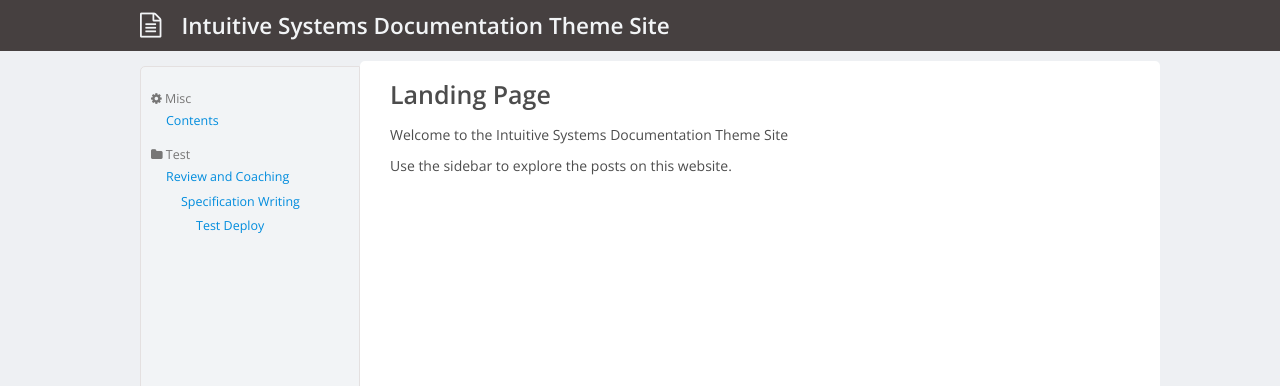
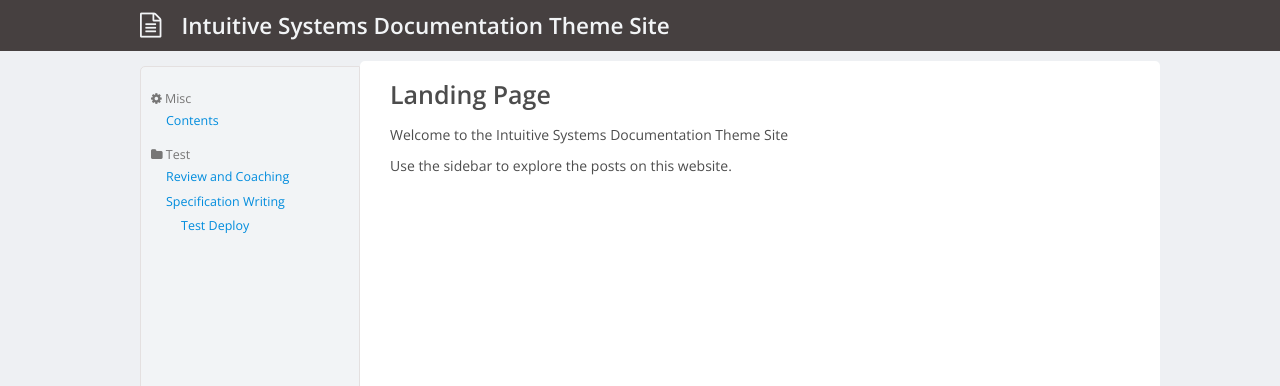
Before and after one commit to intuitivedocs/DocumentationSiteThemes, a Jekyll site: the page built from index.markdown, in a window 1280 px wide. Shown: the top 386 px of the page. Built offline with Jekyll 4.4.1, drawn with Linux system fonts in a browser that asks for light colours; nearby versions of some CDN libraries.

Commit message:
sidebar contents styling

```diff
--- a/_sass/components/_sidebar.scss
+++ b/_sass/components/_sidebar.scss
@@ -108,7 +108,7 @@
 				padding:0.5rem 0;
 
 					ul {
-					margin-left:1.5rem;
+					margin-left:0;
 					list-style:none;
 						padding-top:0.75rem;
 
```
